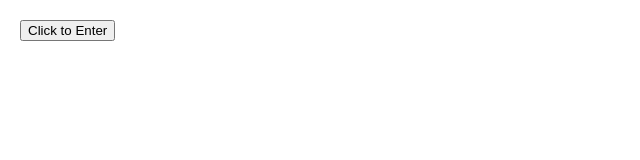
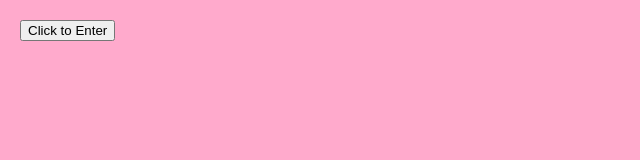
Before and after one commit to 6loridale/Vann-X-Ryan, a plain HTML site: page index.html in a window 1280 px wide. Shown: the whole page, without its empty margins (0-640 px from the left). Drawn offline with Linux system fonts and the light colour scheme.

Commit message:
Fix background color format in index.html

```diff
--- a/index.html
+++ b/index.html
@@ -6,7 +6,7 @@
         body {
             font-family: Arial, sans-serif;
             margin: 20px;
-            background-color: FFAACC;
+            background-color: #FFAACC;
         }
         #protected-content {
             border: 1px solid #ccc;
```
